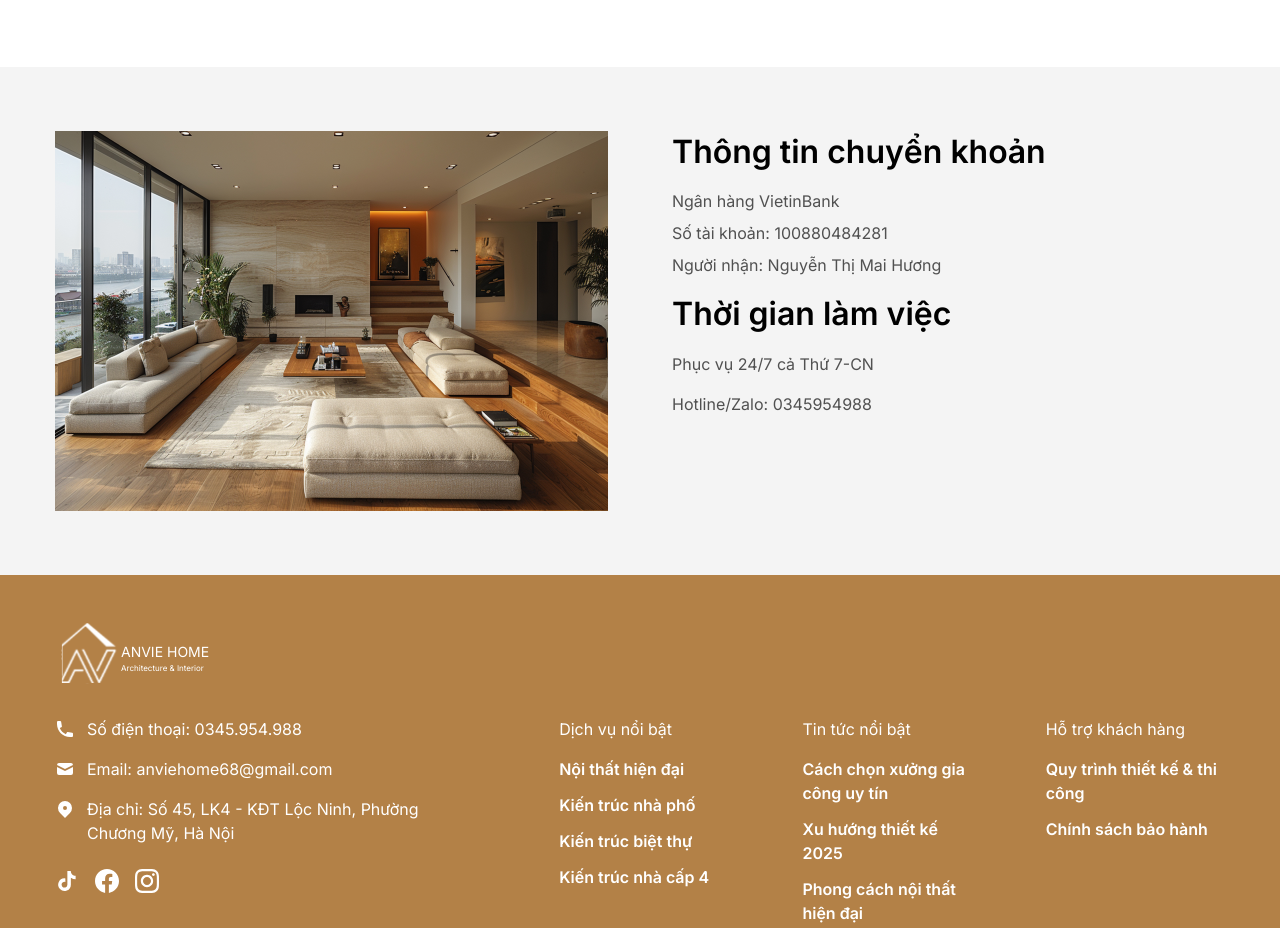
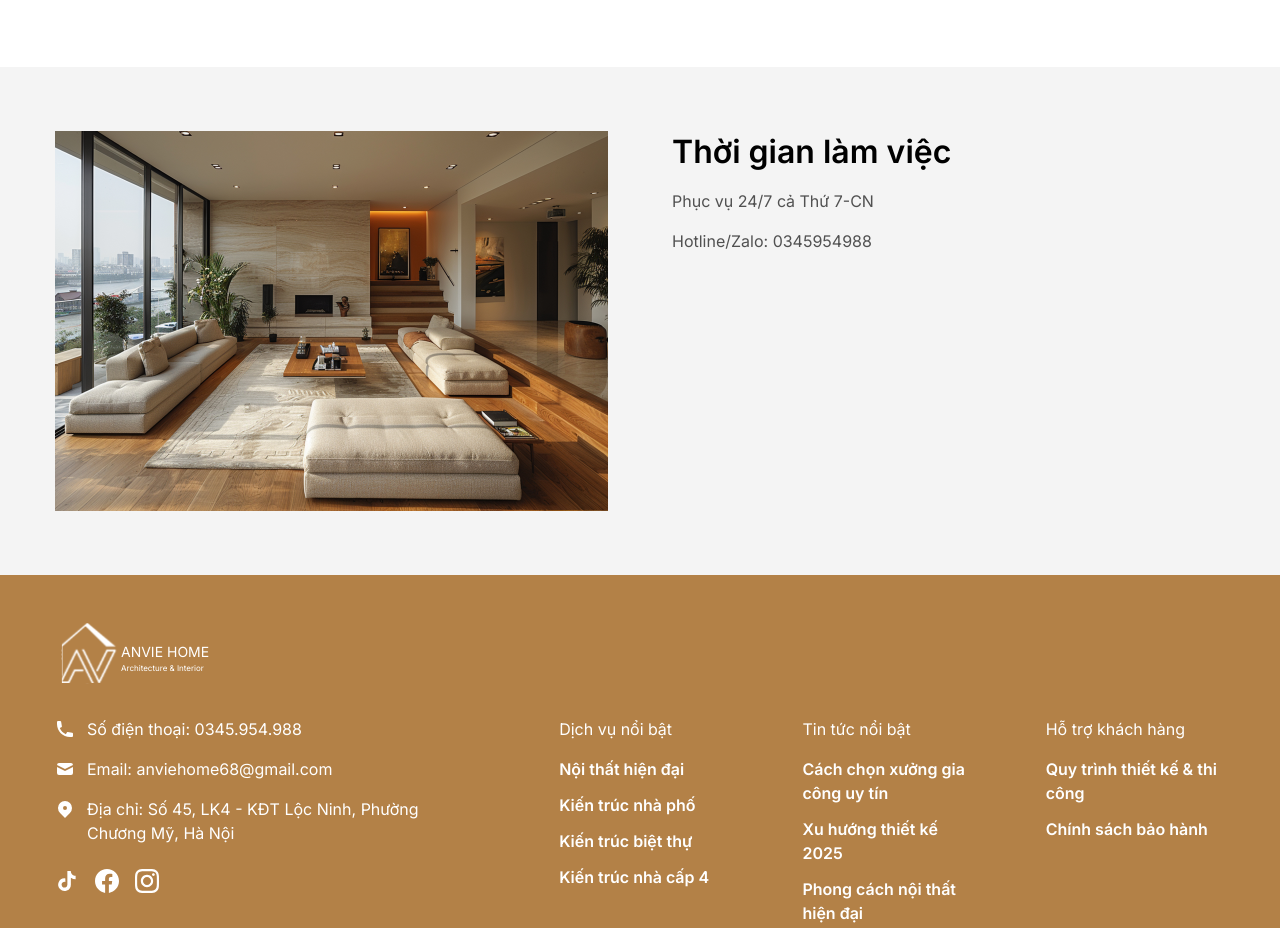
Before and after one commit to tranvangiang171197-cyber/anvie, a Next.js app: page /lien-he in a window 1280 px wide. Shown: the part 1120-2048 px from the top of the page. Built offline with nearby package versions, Linux system fonts and the light colour scheme; no server answers.

Commit message:
fix hide

```diff
--- a/src/app/(main)/lien-he/contact-page-client.tsx
+++ b/src/app/(main)/lien-he/contact-page-client.tsx
@@ -203,7 +203,7 @@ export function ContactPageClient() {
             <AnimateOnScroll animation="fadeInRight" delay={0.2} duration={0.7}>
               <div className="grid gap-4  grid-cols-1 md:grid-cols-1 order-1 md:order-2">
                 {/* Transfer Info */}
-                <div className="space-y-4 md:space-y-6 text-black">
+                {/* <div className="space-y-4 md:space-y-6 text-black">
                   <h3 className="font-sans text-xl md:text-2xl lg:text-[32px] font-semibold mb-3 md:mb-4">
                     Thông tin chuyển khoản
                   </h3>
@@ -212,7 +212,7 @@ export function ContactPageClient() {
                     <p>Số tài khoản: 100880484281</p>
                     <p>Người nhận: Nguyễn Thị Mai Hương</p>
                   </div>
-                </div>
+                </div> */}
 
                 {/* Working Hours */}
                 <div className="space-y-4 md:space-y-6 text-black">
```
